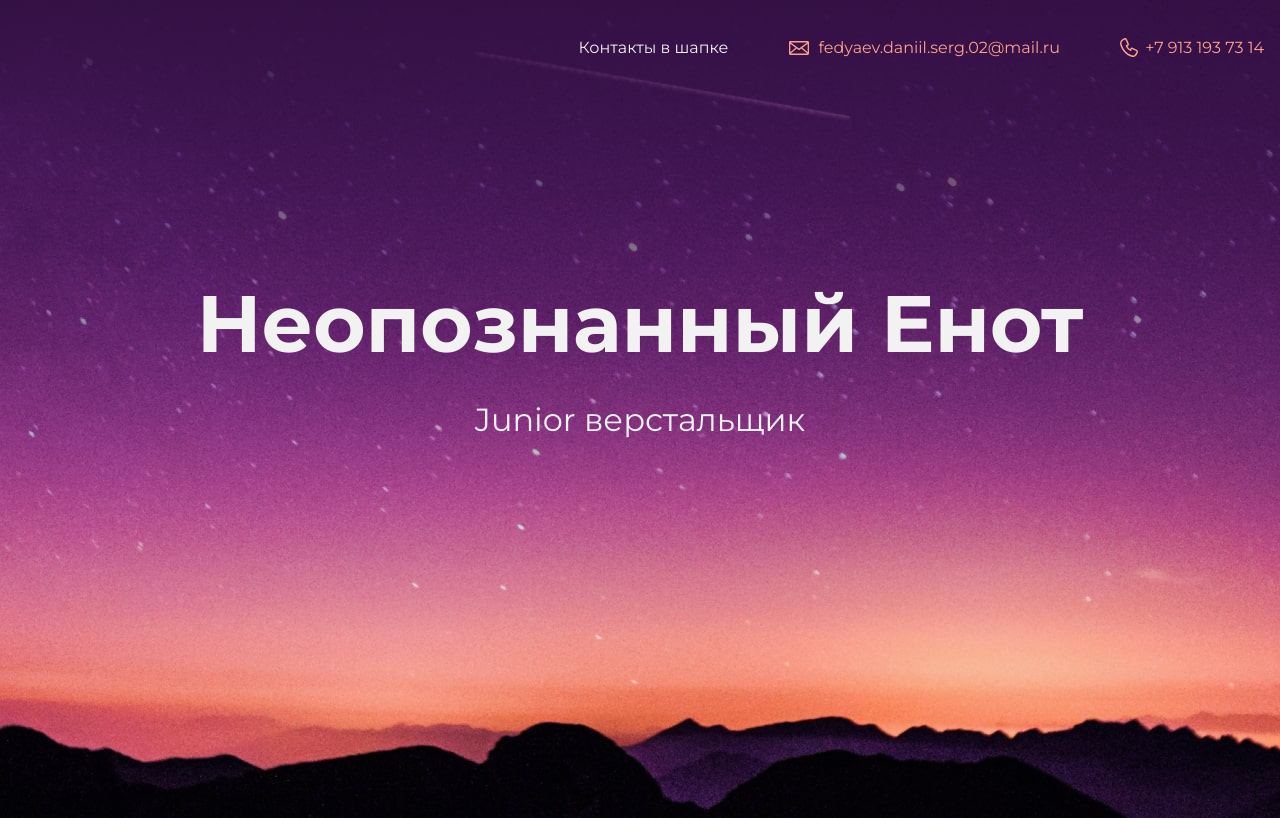
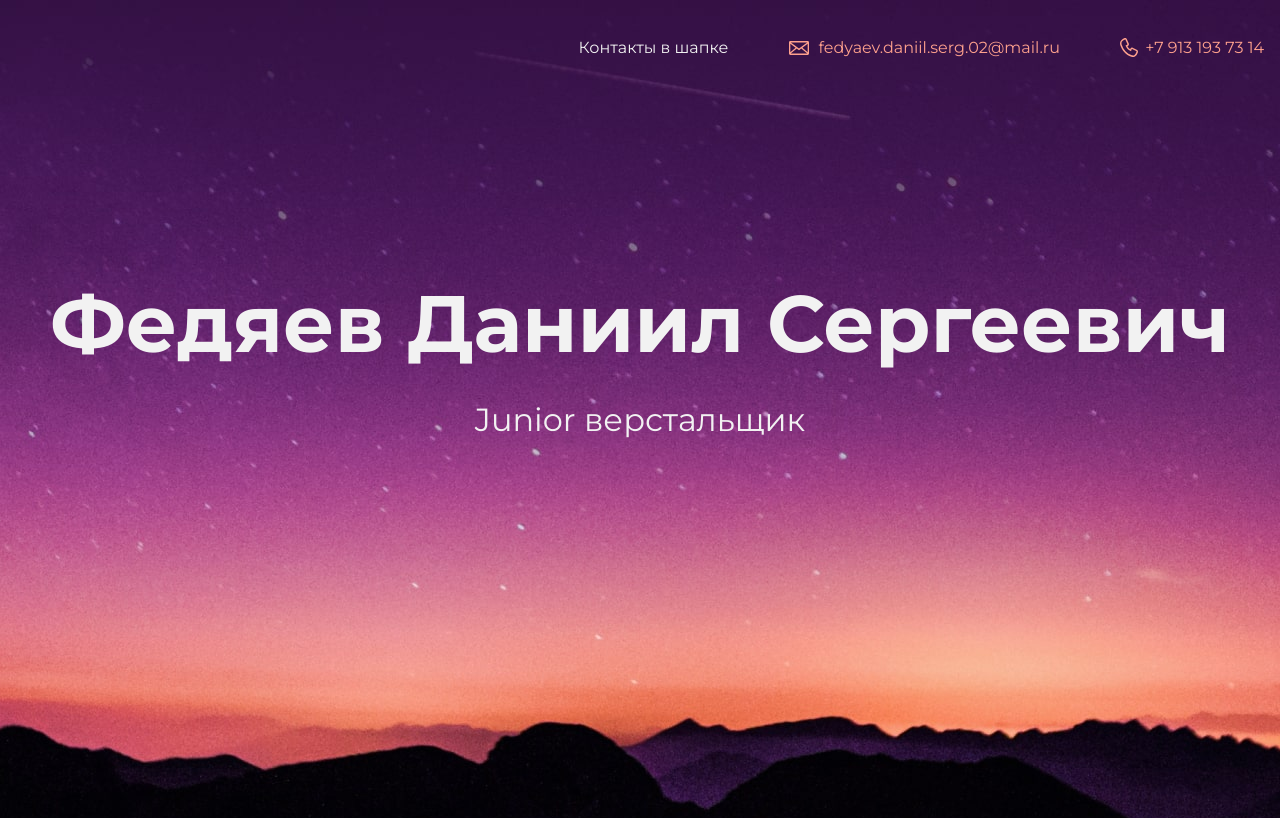
Before and after one commit to Danila-Fedyaev/My-Site, a plain HTML site: page index.html in a window 1280 px wide. Shown: the top 818 px of the page. Drawn offline with Linux system fonts and the light colour scheme.

Commit message:
Add files via upload

```diff
--- a/index.html
+++ b/index.html
@@ -20,7 +20,7 @@
 
     <section class="hero-image">
 		<div class ="container">
-      <h1 class="heading">Неопознанный Енот</h1>
+      <h1 class="heading">Федяев Даниил Сергеевич</h1>
       <p>Junior верстальщик</p>
 	  	</div>
     </section>
```
